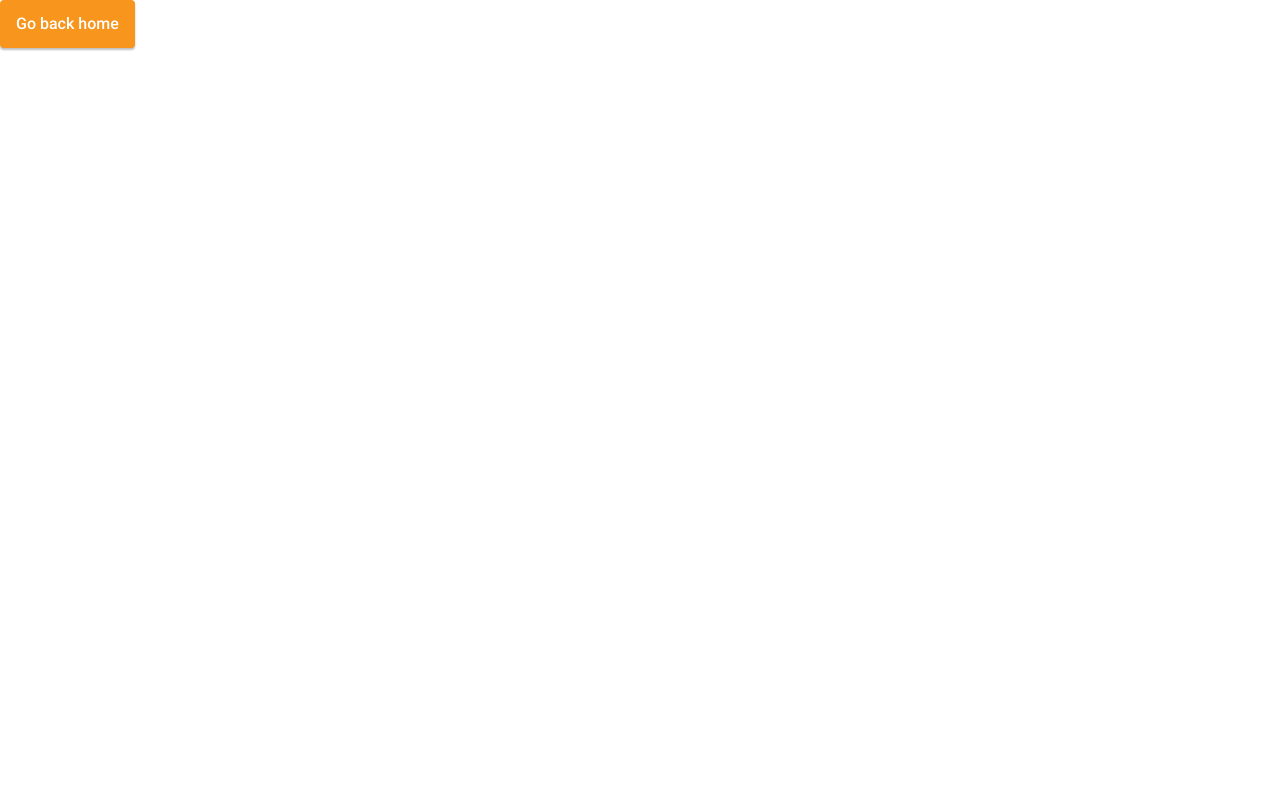
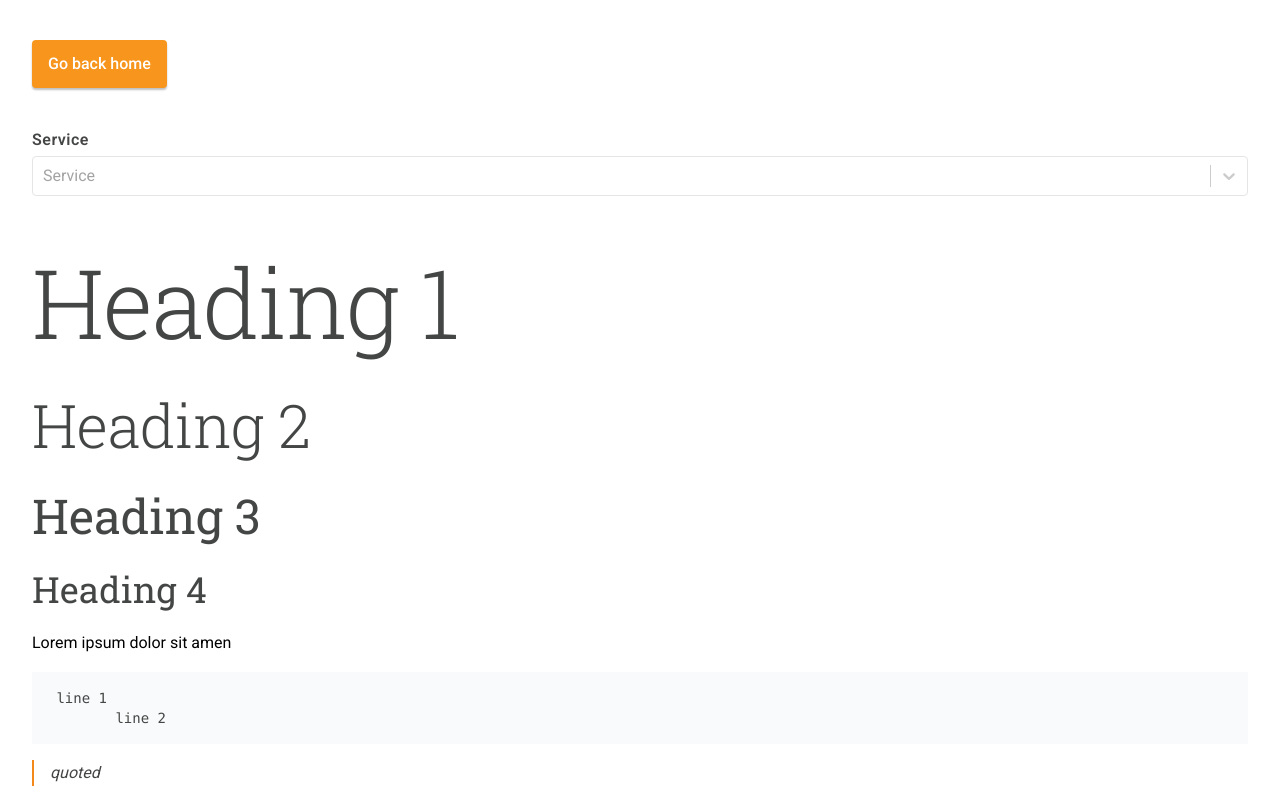
Before and after one commit to ansuz-dev/nexi, a Next.js app: page /test in a window 1280 px wide. Shown: the top 800 px of the page. Built offline with nearby package versions, Linux system fonts and the light colour scheme; no server answers.

Commit message:
add text section

```diff
--- a/src/comps/items/inputs/Select001.tsx
+++ b/src/comps/items/inputs/Select001.tsx
@@ -38,9 +38,9 @@ const Select001 = (props: SelectProps): JSX.Element => {
       {Boolean(label) && <label className={labelClass}>{label}</label>}
       <Select
         instanceId={name}
-        {...rest}
         className={selectClass}
         classNamePrefix="select001"
+        {...rest}
       />
       {Boolean(helper) && <span className={helperClass}>{helper}</span>}
     </div>
--- /dev/null
+++ b/src/comps/sections/texts/TextSection.tsx
@@ -0,0 +1,23 @@
+import React from "react";
+import dynamic from "next/dynamic";
+import {getLayout} from "../../../utils";
+import {GlobalTextSectionProps} from "./textsectionprops";
+
+const comps = {
+  "default": dynamic(() => import("./TextSection001"), {suspense: true}),
+  "ts001": dynamic(() => import("./TextSection001"), {suspense: true}),
+};
+
+const QuoteSection = (props: GlobalTextSectionProps) : JSX.Element => {
+  const Component = getLayout(comps, props.data.layout);
+
+  return (
+    <React.Suspense fallback={"Loading..."}>
+      <Component {...props} />
+    </React.Suspense>
+  );
+};
+
+QuoteSection.defaultProps = {layout: "default"};
+
+export default React.memo(QuoteSection);
--- /dev/null
+++ b/src/comps/sections/texts/TextSection001.tsx
@@ -0,0 +1,44 @@
+import React, {useMemo} from "react";
+import cx from "classnames";
+import {fixContent, getAttr, isGray} from "../../../utils";
+import {TextSectionProps} from "./textsectionprops";
+
+const TextSection001 = ({data, classes}: TextSectionProps): JSX.Element => {
+  const content = getAttr(data, "content") as string;
+  const background = getAttr(data, "background") as string;
+
+  const {
+    rootClass,
+    containerClass,
+    contentClass,
+  } = useMemo(() => ({
+    rootClass: cx(
+      "ts001",
+      {"bg-neutral-50": isGray(background)},
+      classes?.root,
+    ),
+    containerClass: cx(
+      "section-container",
+      "container mx-auto",
+      classes?.container,
+    ),
+    contentClass: cx(
+      "section-content",
+      classes?.content,
+    ),
+  }), [background, classes]);
+
+  return (
+    <section className={rootClass}>
+      <div className={containerClass}>
+        <div
+          className={contentClass}
+          // eslint-disable-next-line react/no-danger
+          dangerouslySetInnerHTML={{__html: fixContent(content)}}
+        />
+      </div>
+    </section>
+  );
+};
+
+export default React.memo(TextSection001);
--- /dev/null
+++ b/src/comps/sections/texts/textsectionprops.ts
@@ -0,0 +1,27 @@
+export interface TextSectionData {
+  background?: string;
+  content?: string;
+}
+
+export interface TextSectionClasses {
+  root?: string;
+  container?: string;
+  content?: string;
+}
+
+export interface TextSectionProps {
+  data: TextSectionData;
+  classes?: TextSectionClasses;
+}
+
+export type TextSectionLayouts =
+  "default"
+  | "ts001";
+
+export interface GlobalTextSectionData extends TextSectionData {
+  layout?: TextSectionLayouts;
+}
+
+export interface GlobalTextSectionProps extends TextSectionProps {
+  data: GlobalTextSectionData;
+}
--- a/src/pages/_app.tsx
+++ b/src/pages/_app.tsx
@@ -3,6 +3,7 @@ import React from "react";
 import "../styles/globals.css";
 import "../styles/gs001.scss";
 import "../styles/ps001.scss";
+import "../styles/ts001.scss";
 import "../styles/select001.scss";
 
 import type {AppProps} from "next/app";
--- a/src/pages/_document.tsx
+++ b/src/pages/_document.tsx
@@ -24,7 +24,7 @@ const MyDocument = (): JSX.Element => (
       <meta name="theme-color" content="#123D93" />
 
       <link rel="manifest" href="/manifest.json" />
-      <link rel="shortcut icon" href="/favicon.png" />
+      <link rel="shortcut icon" href="/favicon.ico" />
 
       <link
         href="https://fonts.googleapis.com/css2?family=Roboto+Slab:wght@300;400;500;600;700&family=Roboto:wght@400;500;600;700&display=swap"
--- a/src/pages/test.tsx
+++ b/src/pages/test.tsx
@@ -1,13 +1,62 @@
 import React from "react";
 import PropTypes from "prop-types";
 import Button from "../comps/items/buttons/Button";
+import Select from "../comps/items/inputs/Select";
+import TextSection from "../comps/sections/texts/TextSection";
 
 const TestPage = props => (
-  <div>
-    <Button
-      link
-      href="/"
-      label="Go back home"
+  <div className="py-10 space-y-10">
+    <div className="container mx-auto">
+      <Button
+        link
+        href="/"
+        label="Go back home"
+      />
+    </div>
+
+    <div className="container mx-auto">
+      <Select
+        name="service"
+        label="Service"
+        size="medium"
+        color="primary"
+        placeholder="Service"
+        options={[
+          {value: "A", label: "A"},
+          {value: "b", label: "b"},
+          {value: "C", label: "C"},
+          {value: "D", label: "D"},
+        ]}
+      />
+    </div>
+
+    <TextSection
+      data={{
+        layout: "ts001",
+        content: `
+        <h1>Heading 1</h1>
+        <h2>Heading 2</h2>
+        <h3>Heading 3</h3>
+        <h4>Heading 4</h4>
+
+        <p>Lorem ipsum dolor sit amen</p>
+        <pre> line 1
+        line 2 </pre>
+        <blockquote>quoted</blockquote>
+        <ul>
+          <li>Item 1</li>
+          <li>Item 2</li>
+          <li>Item 3</li>
+        </ul>
+        <table>
+          <tr>
+            <td>Name</td>
+            <td>Balance</td>
+          </tr>
+        </table>
+        <a href="">Go to homepage</a>
+        `,
+      }}
     />
   </div>
 );
--- /dev/null
+++ b/src/styles/ts001.scss
@@ -0,0 +1,50 @@
+.ts001 {
+  .section-content {
+    @apply text-base text-black-secondary break-words;
+    @apply leading-relaxed #{!important};
+
+    & > * {
+      @apply mb-4;
+    }
+
+    p,
+    span {
+      @apply text-black #{!important};
+    }
+
+    a {
+      @apply text-secondary-600;
+    }
+
+    img {
+      @apply w-full mx-auto;
+    }
+
+    blockquote {
+      @apply border-l-2 border-primary-600 px-4 italic;
+    }
+
+    pre {
+      @apply p-4 bg-gray-50 text-sm;
+    }
+
+    ul {
+      @apply list-disc ml-8 space-y-2;
+    }
+
+    .table {
+      @apply w-full #{!important};
+    }
+
+    table,
+    th,
+    td {
+      @apply border border-gray-300 border-collapse;
+    }
+
+    th,
+    td {
+      @apply px-2;
+    }
+  }
+}
--- a/src/utils/index.ts
+++ b/src/utils/index.ts
@@ -150,3 +150,7 @@ export function getBlurData(photo: unknown): string {
 
   return shimmerBlur(shimmerWidth, shimmerWidth);
 }
+
+export function fixContent(content: string): string {
+  return content.replaceAll("/uploads/", `${domain}/uploads/`);
+}
```
